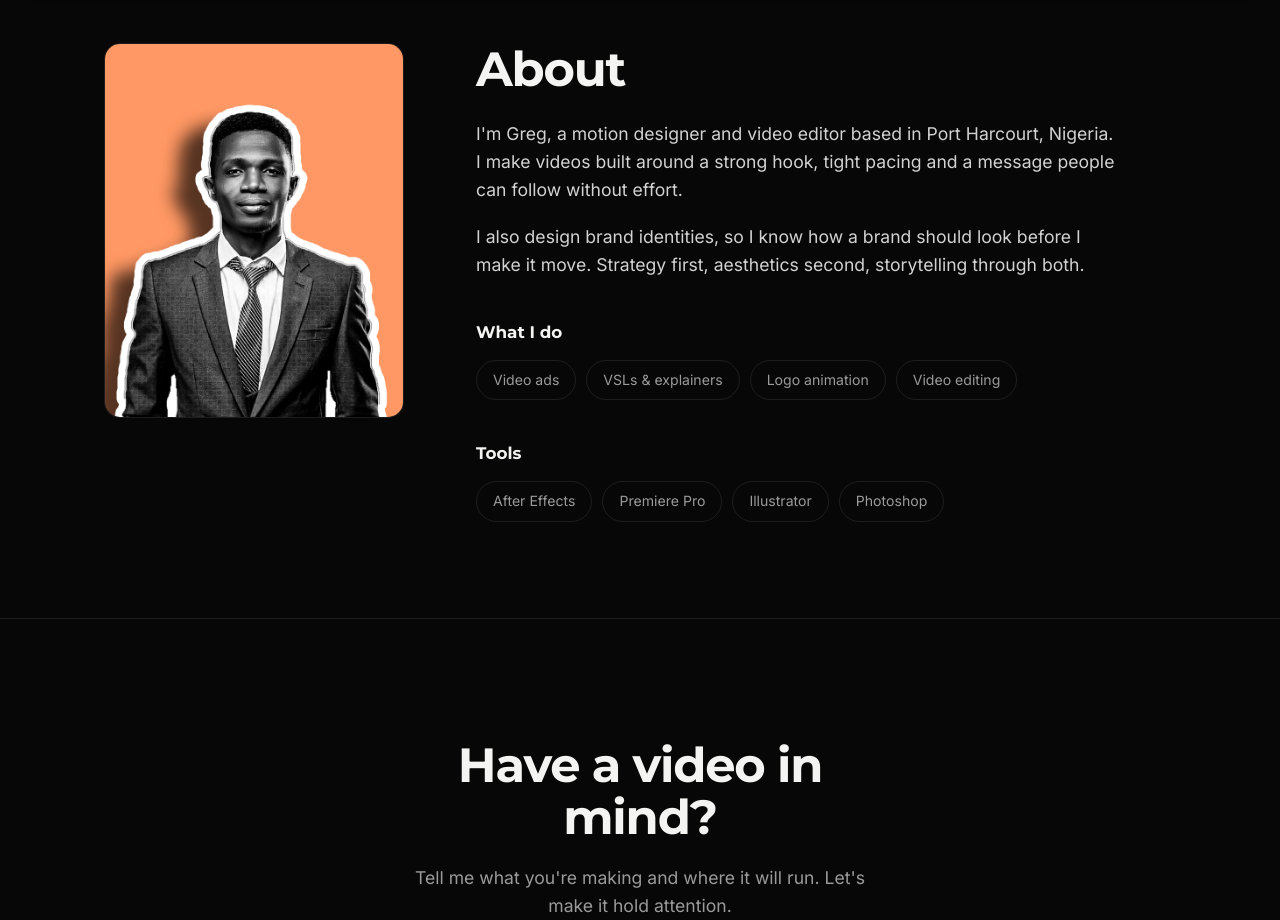
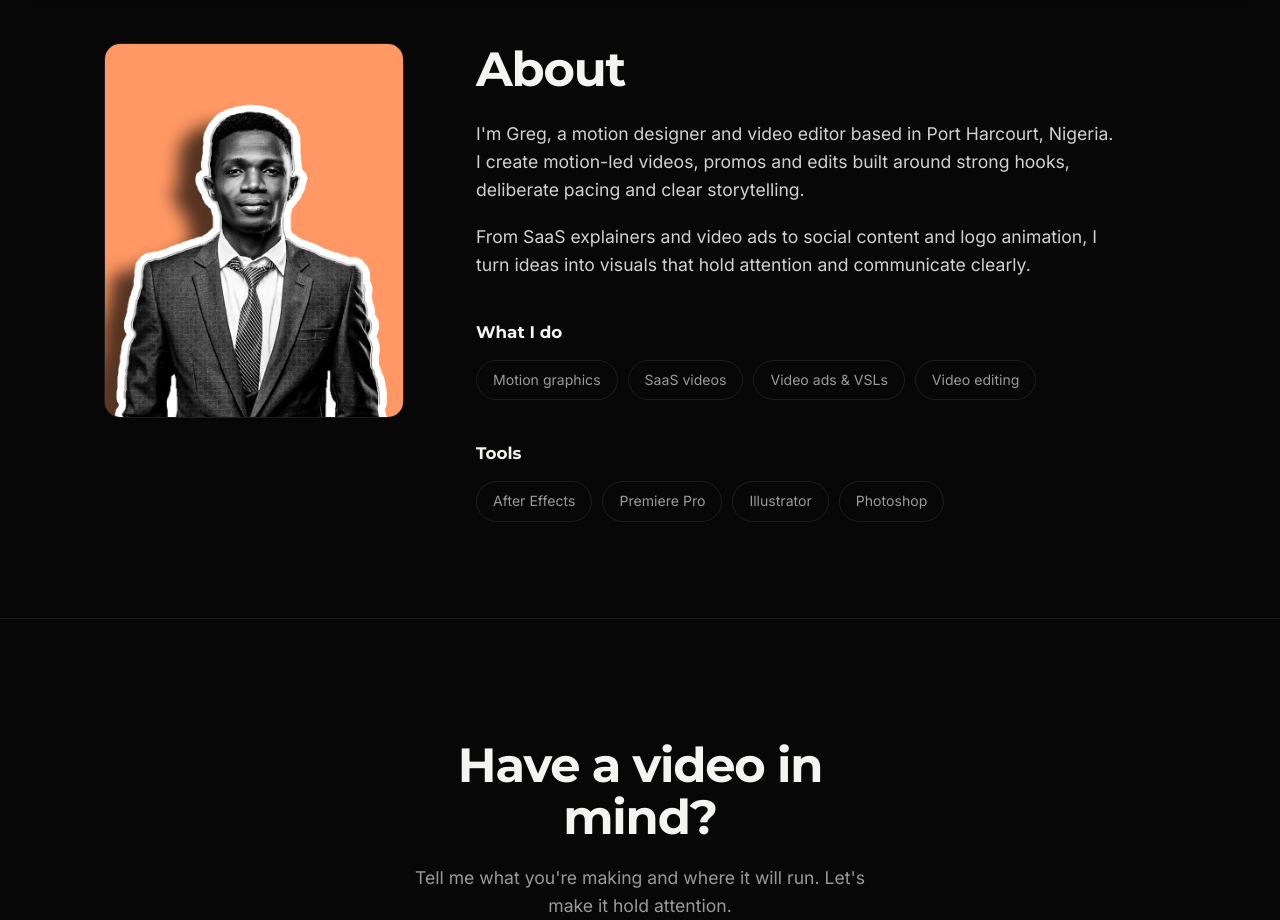
Before and after one commit to neena-coder/Neena-PortFolio, a plain HTML site: page index.html in a window 1280 px wide. Shown: the part 5900-6820 px from the top of the page. Drawn offline with Linux system fonts and the light colour scheme.

Commit message:
Refine portfolio copy around motion design and video editing

```diff
--- a/index.html
+++ b/index.html
@@ -86,14 +86,14 @@
         </div>
         <div class="about-copy">
           <h2>About</h2>
-          <p style="margin-top:24px">I'm Greg, a motion designer and video editor based in Port Harcourt, Nigeria. I make videos built around a strong hook, tight pacing and a message people can follow without effort.</p>
-          <p>I also design brand identities, so I know how a brand should look before I make it move. Strategy first, aesthetics second, storytelling through both.</p>
+          <p style="margin-top:24px">I'm Greg, a motion designer and video editor based in Port Harcourt, Nigeria. I create motion-led videos, promos and edits built around strong hooks, deliberate pacing and clear storytelling.</p>
+          <p>From SaaS explainers and video ads to social content and logo animation, I turn ideas into visuals that hold attention and communicate clearly.</p>
 
           <h3>What I do</h3>
           <ul class="chips">
-            <li>Video ads</li>
-            <li>VSLs &amp; explainers</li>
-            <li>Logo animation</li>
+            <li>Motion graphics</li>
+            <li>SaaS videos</li>
+            <li>Video ads &amp; VSLs</li>
             <li>Video editing</li>
           </ul>
 
```
